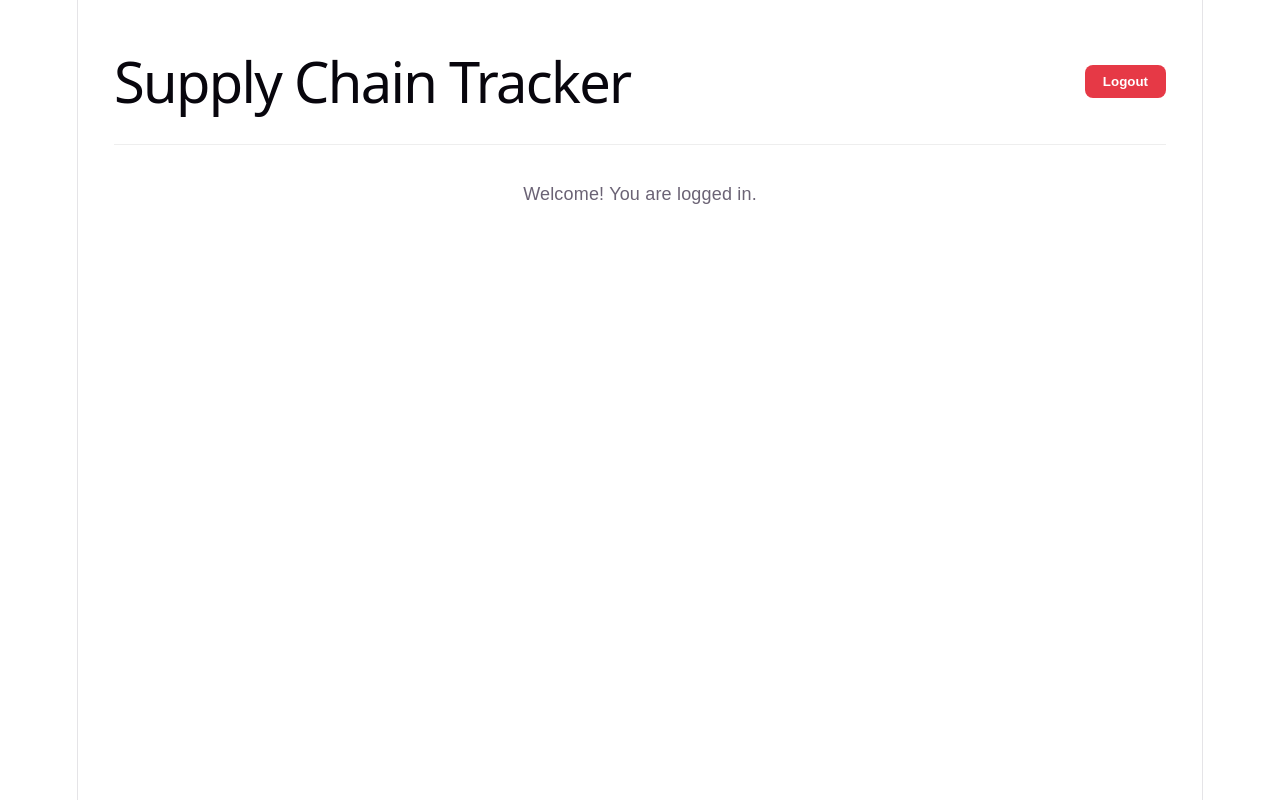
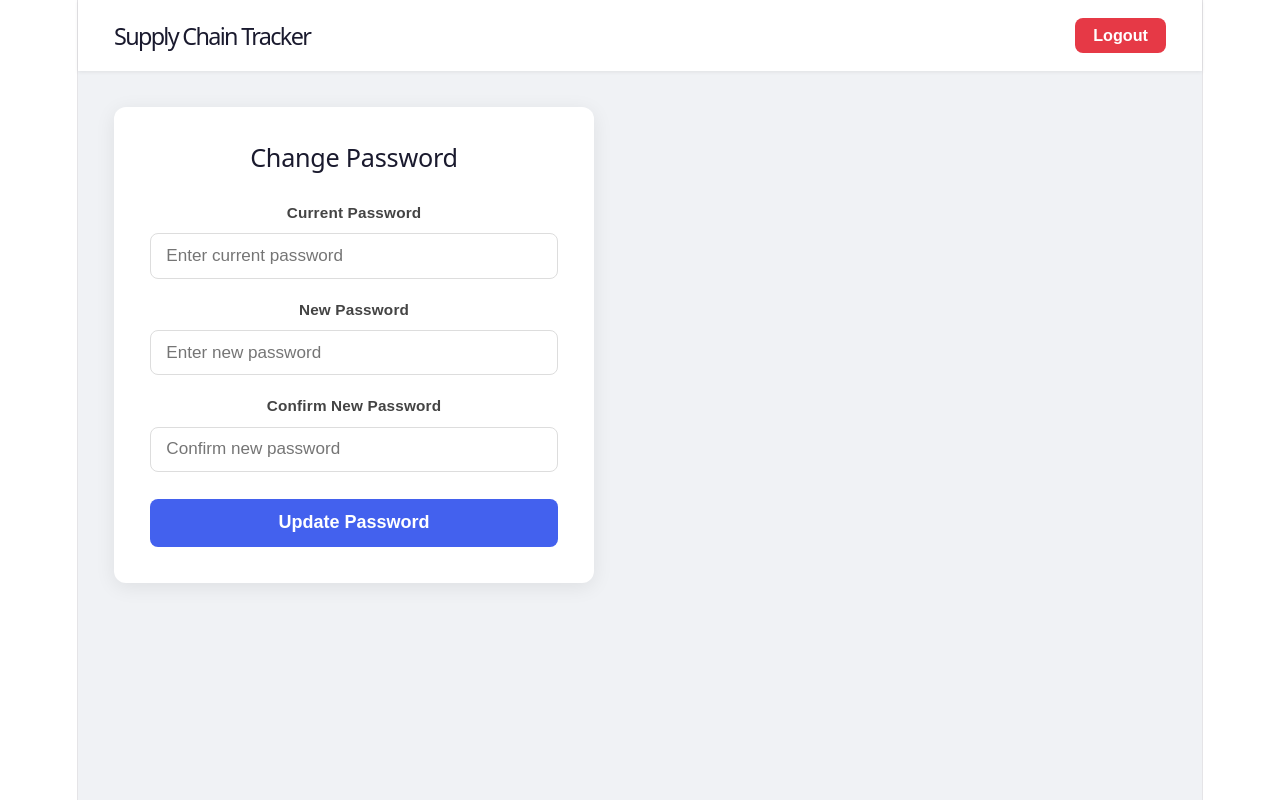
Before and after one commit to pawinpoa-pixel/Database-Supply-Chain-Tracker, a Vue app in the folder frontend/: page /dashboard in a window 1280 px wide. Built offline with nearby package versions, Linux system fonts and the light colour scheme; sample sign-in values are in the browser's storage.

Commit message:
Added a temporary page for editing credentials

```diff
--- a/frontend/src/api/auth.js
+++ b/frontend/src/api/auth.js
@@ -1,6 +1,12 @@
 import axios from 'axios'
 
 const api = axios.create({ baseURL: '/api' })
+
+api.interceptors.request.use((config) => {
+  const token = localStorage.getItem('token')
+  if (token) config.headers.Authorization = `Bearer ${token}`
+  return config
+})
 
 export async function login(username, password) {
   const { data } = await api.post('/auth/login', { username, password })
@@ -13,6 +19,14 @@ export async function register(username, email, password) {
   return data
 }
 
+export async function changePassword(currentPassword, newPassword) {
+  const { data } = await api.put('/auth/change-password', {
+    current_password: currentPassword,
+    new_password: newPassword,
+  })
+  return data
+}
+
 export function logout() {
   localStorage.removeItem('token')
 }
--- a/frontend/src/views/DashboardView.vue
+++ b/frontend/src/views/DashboardView.vue
@@ -2,48 +2,193 @@
   <div class="dashboard">
     <header>
       <h1>Supply Chain Tracker</h1>
-      <button @click="handleLogout">Logout</button>
+      <button class="btn-logout" @click="handleLogout">Logout</button>
     </header>
+
     <main>
-      <p>Welcome! You are logged in.</p>
+      <section class="card">
+        <h2>Change Password</h2>
+        <form @submit.prevent="handleChangePassword">
+          <div class="field">
+            <label>Current Password</label>
+            <input v-model="currentPassword" type="password" placeholder="Enter current password" required />
+          </div>
+          <div class="field">
+            <label>New Password</label>
+            <input v-model="newPassword" type="password" placeholder="Enter new password" required />
+          </div>
+          <div class="field">
+            <label>Confirm New Password</label>
+            <input v-model="confirmPassword" type="password" placeholder="Confirm new password" required />
+          </div>
+          <p v-if="error" class="error">{{ error }}</p>
+          <p v-if="success" class="success">{{ success }}</p>
+          <button type="submit" :disabled="loading">
+            {{ loading ? 'Updating...' : 'Update Password' }}
+          </button>
+        </form>
+      </section>
     </main>
   </div>
 </template>
 
 <script setup>
+import { ref } from 'vue'
 import { useRouter } from 'vue-router'
-import { logout } from '../api/auth'
+import { logout, changePassword } from '../api/auth'
 
 const router = useRouter()
+
+const currentPassword = ref('')
+const newPassword = ref('')
+const confirmPassword = ref('')
+const error = ref('')
+const success = ref('')
+const loading = ref(false)
 
 function handleLogout() {
   logout()
   router.push('/login')
 }
+
+async function handleChangePassword() {
+  error.value = ''
+  success.value = ''
+
+  if (newPassword.value !== confirmPassword.value) {
+    error.value = 'New passwords do not match.'
+    return
+  }
+
+  loading.value = true
+  try {
+    await changePassword(currentPassword.value, newPassword.value)
+    success.value = 'Password updated successfully!'
+    currentPassword.value = ''
+    newPassword.value = ''
+    confirmPassword.value = ''
+  } catch (err) {
+    error.value = err.response?.data?.detail || 'Failed to update password.'
+  } finally {
+    loading.value = false
+  }
+}
 </script>
 
 <style scoped>
 .dashboard {
+  min-height: 100vh;
+  background: #f0f2f5;
   font-family: sans-serif;
-  padding: 2rem;
 }
 
 header {
   display: flex;
   justify-content: space-between;
   align-items: center;
-  border-bottom: 1px solid #eee;
-  padding-bottom: 1rem;
-  margin-bottom: 2rem;
+  background: white;
+  padding: 1rem 2rem;
+  box-shadow: 0 1px 4px rgba(0, 0, 0, 0.08);
 }
 
-button {
-  padding: 0.5rem 1rem;
+header h1 {
+  font-size: 1.3rem;
+  color: #1a1a2e;
+  margin: 0;
+}
+
+.btn-logout {
+  padding: 0.45rem 1rem;
   background: #e63946;
   color: white;
   border: none;
   border-radius: 8px;
   cursor: pointer;
   font-weight: 600;
+  font-size: 0.9rem;
+}
+
+.btn-logout:hover {
+  background: #c1121f;
+}
+
+main {
+  padding: 2rem;
+  max-width: 480px;
+}
+
+.card {
+  background: white;
+  padding: 2rem;
+  border-radius: 12px;
+  box-shadow: 0 4px 20px rgba(0, 0, 0, 0.08);
+}
+
+h2 {
+  font-size: 1.4rem;
+  color: #1a1a2e;
+  margin-bottom: 1.5rem;
+}
+
+.field {
+  margin-bottom: 1rem;
+}
+
+label {
+  display: block;
+  font-size: 0.85rem;
+  font-weight: 600;
+  color: #444;
+  margin-bottom: 0.4rem;
+}
+
+input {
+  width: 100%;
+  padding: 0.65rem 0.85rem;
+  border: 1px solid #ddd;
+  border-radius: 8px;
+  font-size: 0.95rem;
+  box-sizing: border-box;
+  transition: border-color 0.2s;
+}
+
+input:focus {
+  outline: none;
+  border-color: #4361ee;
+}
+
+button[type='submit'] {
+  width: 100%;
+  padding: 0.75rem;
+  background: #4361ee;
+  color: white;
+  border: none;
+  border-radius: 8px;
+  font-size: 1rem;
+  font-weight: 600;
+  cursor: pointer;
+  margin-top: 0.5rem;
+  transition: background 0.2s;
+}
+
+button[type='submit']:hover:not(:disabled) {
+  background: #3451d1;
+}
+
+button[type='submit']:disabled {
+  opacity: 0.6;
+  cursor: not-allowed;
+}
+
+.error {
+  color: #e63946;
+  font-size: 0.85rem;
+  margin: 0.5rem 0;
+}
+
+.success {
+  color: #2a9d8f;
+  font-size: 0.85rem;
+  margin: 0.5rem 0;
 }
 </style>
```
Also changed, not shown: 2 other files (tests, documents, lock files or other folders).
